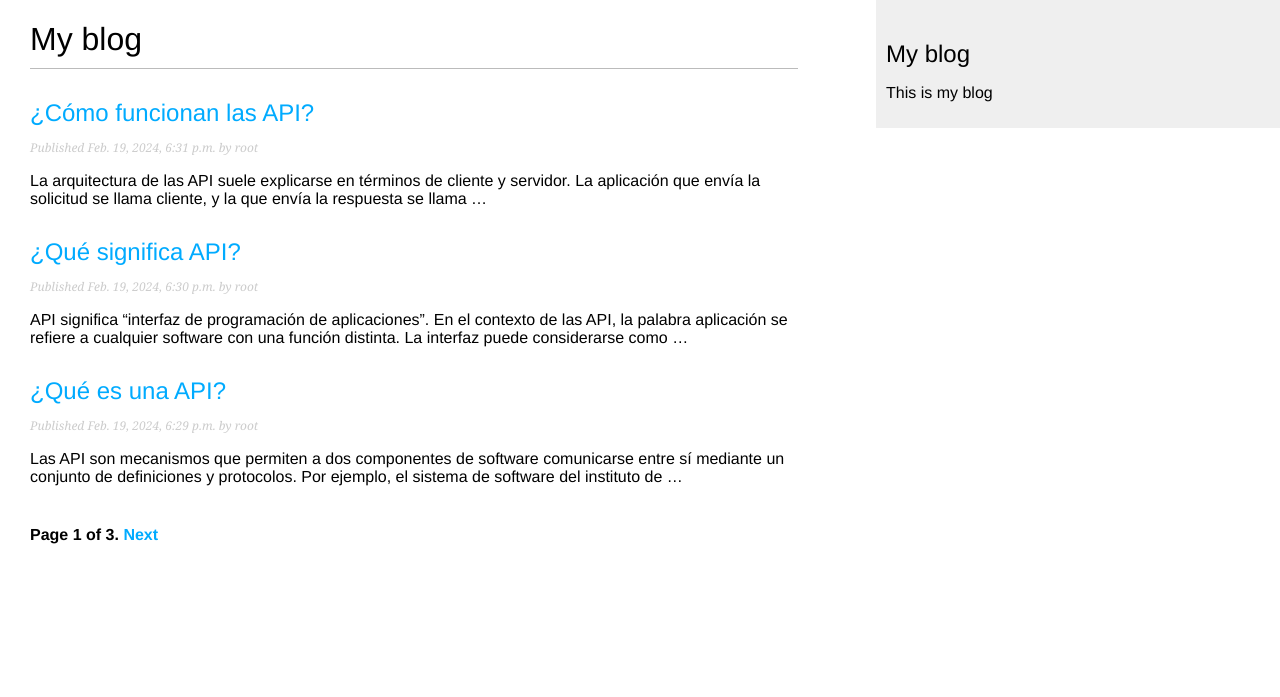
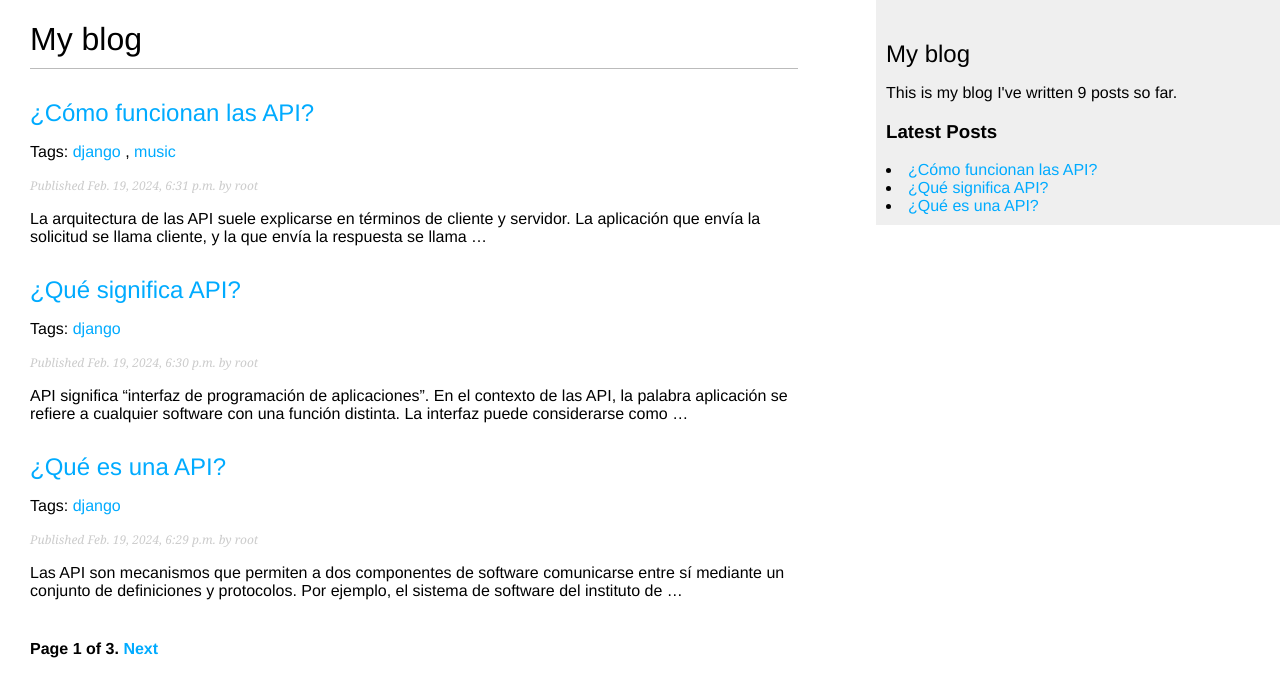
Before and after one commit to sebas1016/Django-Curso, a Django app: page / in a window 1280 px wide. Shown: the top 697 px of the page. Run offline with Django 5.2, Linux system fonts and the light colour scheme; data comes from the database, SQL or seed files in the repository; both versions use the stored data as it was after the commit; parts of the project's set-up code (start-up, migrations or seed data) failed here and were passed over.

Commit message:
Se agregan Tags y filtros

```diff
--- a/mysite/blog/models.py
+++ b/mysite/blog/models.py
@@ -2,7 +2,7 @@ from django.db import models
 from django.utils import timezone
 from django.contrib.auth.models import User
 from django.urls import reverse
-
+from taggit.managers import TaggableManager
 # Create your models here.
 class PublishedManager(models.Manager):
     def get_queryset(self):
@@ -27,6 +27,7 @@ class Post(models.Model):
     status = models.CharField(max_length=2,
                               choices = Status.choices,
                               default=Status.DRAFT)
+    tags = TaggableManager()
     objects = models.Manager()
     published = PublishedManager()
     class Meta:
--- a/mysite/blog/templates/blog/base.html
+++ b/mysite/blog/templates/blog/base.html
@@ -1,4 +1,6 @@
 {% load static %}
+{% load blog_tags %}
+
 <!DOCTYPE html>
 <html>
     <head>
@@ -12,7 +14,12 @@
         </div>
         <div id="sidebar">
             <h2>My blog</h2>
-            <p>This is my blog</p>
+            <p>
+                This is my blog
+                I've written {% total_posts %} posts so far.
+            </p>
+            <h3>Latest Posts </h3>
+            {% show_latest_posts 3 %}
         </div>
     </body>
 </html>
--- /dev/null
+++ b/mysite/blog/templates/blog/post/latest_posts.html
@@ -0,0 +1,5 @@
+{% for post in latest_posts %}
+    <li>
+        <a href = "{{ post.get_absolute_url }}">{{ post.title }}</a>
+    </li>
+{% endfor %}
--- a/mysite/blog/templates/blog/post/list.html
+++ b/mysite/blog/templates/blog/post/list.html
@@ -1,17 +1,32 @@
 {% extends "blog/base.html" %}
+{% load blog_tags %}
 {% block title %}My blog{% endblock title %}
 {% block content %}
     <h1> My blog </h1>
+    {% if tag %}
+        <h2>Post tagged with "{{ tag.name }}"</h2>
+    {% endif %}
     {% for post in posts %}
         <h2>
             <a href = "{{ post.get_absolute_url }}">
                 {{post.title}}
             </a>
         </h2>
+        <p class="tags">
+            Tags:
+            {% for tag in post.tags.all %}
+                <a href="{% url 'blog:post_list_by_tag' tag.slug%}">
+                    {{ tag.name }}
+                </a>
+                {% if not forloop.last %}, {% endif %}
+            {% endfor %}
+
+        </p>
+
         <p class="date">
             Published {{ post.publish}} by {{post.author}}
         </p>
-        {{ post.body|truncatewords:30|linebreaks}}
+        {{ post.body|markdown|truncatewords_html:30 }}
     {% endfor %}
-    {% include "pagination.html" with page=page_obj %}
+    {% include "pagination.html" with page=posts %}
 {% endblock content %}
--- /dev/null
+++ b/mysite/blog/templatetags/blog_tags.py
@@ -0,0 +1,18 @@
+from django import template
+from ..models import Post
+from django.utils.safestring import mark_safe
+import markdown
+
+register = template.Library()
+@register.simple_tag
+def total_posts():
+    return Post.published.count()
+
+@register.inclusion_tag('blog/post/latest_posts.html')
+def show_latest_posts(count=5):
+    latest_posts = Post.published.order_by('-publish')[:count]
+    return {'latest_posts': latest_posts}
+
+@register.filter(name='markdown')
+def markdown_format(text):
+    return mark_safe(markdown.markdown(text))
--- a/mysite/blog/urls.py
+++ b/mysite/blog/urls.py
@@ -4,7 +4,8 @@ from . import views
 app_name = 'blog'
 urlpatterns = [
     #post views
-    path('', views.PostListView.as_view(), name='post_list'),
+    path('', views.post_list, name='post_list'),
+    path('tag/<slug:tag_slug>/', views.post_list, name='post_list_by_tag'),
     path('<int:year>/<int:month>/<int:day>/<slug:post>/', views.post_detail, name='post_detail'),
     path('<int:post_id>/share/', views.post_share, name='post_share'),
     path('<int:post_id>/comment/', views.post_comment, name='post_comment'),
--- a/mysite/blog/views.py
+++ b/mysite/blog/views.py
@@ -6,18 +6,24 @@ from django.views.generic import ListView
 from .forms import EmailPostForm, CommentForm
 from django.core.mail import send_mail
 from django.views.decorators.http import require_POST
+from taggit.models import Tag
+from django.db.models import Count
 
 # Create your views here.
 #Views por clases
-class PostListView(ListView):
-    queryset = Post.published.all()
-    context_object_name = 'posts'
-    paginate_by = 3
-    template_name = 'blog/post/list.html'
+#class PostListView(ListView):
+#    queryset = Post.published.all()
+#    context_object_name = 'posts'
+#    paginate_by = 3
+#    template_name = 'blog/post/list.html'
 
 #Views por Funciones
-def post_list(request):
+def post_list(request, tag_slug=None):
     post_list = Post.published.all()
+    tag = None
+    if tag_slug:
+        tag = get_object_or_404(Tag, slug=tag_slug)
+        post_list = post_list.filter(tags__in=[tag])
     paginator = Paginator(post_list,3)
     page_number = request.GET.get('page', 1)
     try:
@@ -28,7 +34,8 @@ def post_list(request):
         posts = paginator.page(1)
     return render(request,
                   'blog/post/list.html',
-                  {'posts':posts})
+                  {'posts':posts,
+                   'tag':tag})
 
 def post_detail(request, year, month, day, post):
     post = get_object_or_404(Post,
@@ -39,11 +46,18 @@ def post_detail(request, year, month, day, post):
                              publish__day=day)
     comments = post.comments.filter(active=True)
     form = CommentForm()
+    post_tags_ids = post.tags.values_list('id', flat=True)
+    similar_posts = Post.published.filter(tags__in=post_tags_ids)\
+                                          .exclude(id=post.id)
+
+    similar_posts = similar_posts.annotate(same_tags=Count('tags'))\
+                                            .order_by('-same_tags','-publish')[:4]
     return render(request,
                   'blog/post/detail.html',
                   {'post':post,
                    'comments':comments,
-                   'form':form})
+                   'form':form,
+                   'similar_posts':similar_posts})
 
 def post_share(request, post_id):
     post = get_object_or_404(Post, id=post_id, status=Post.Status.PULISHED)
--- a/mysite/mysite/settings.py
+++ b/mysite/mysite/settings.py
@@ -40,7 +40,8 @@ INSTALLED_APPS = [
     'django.contrib.messages',
     'django.contrib.staticfiles',
 
-    'blog'
+    'blog',
+    'taggit'
 ]
 
 MIDDLEWARE = [
```
Also changed, not shown: mysite/blog/templates/blog/post/detail.html (+10 -1 lines), mysite/blog/migrations/0004_post_tags.py (added), mysite/blog/templatetags/__init__.py (added), mysite/db.sqlite3.
